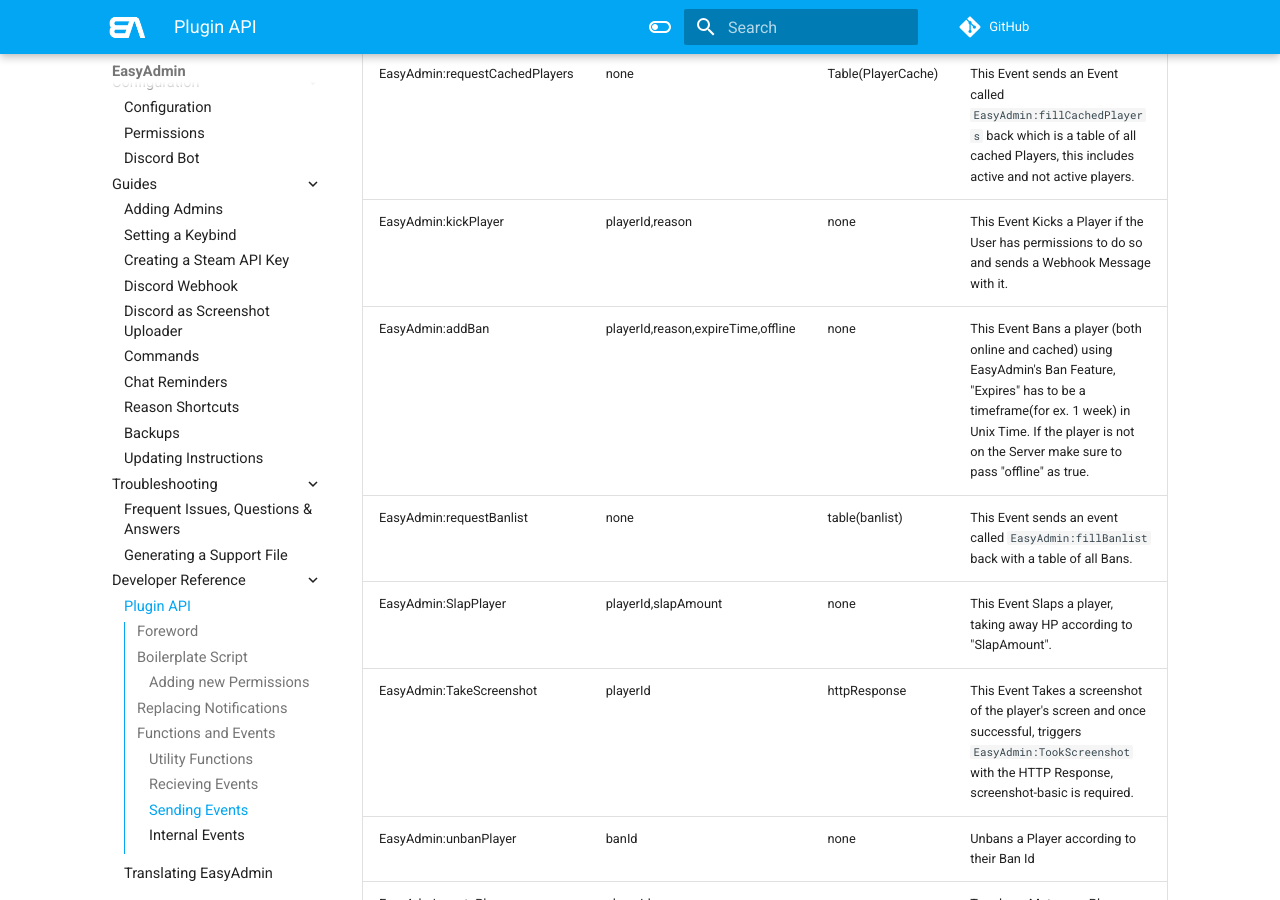
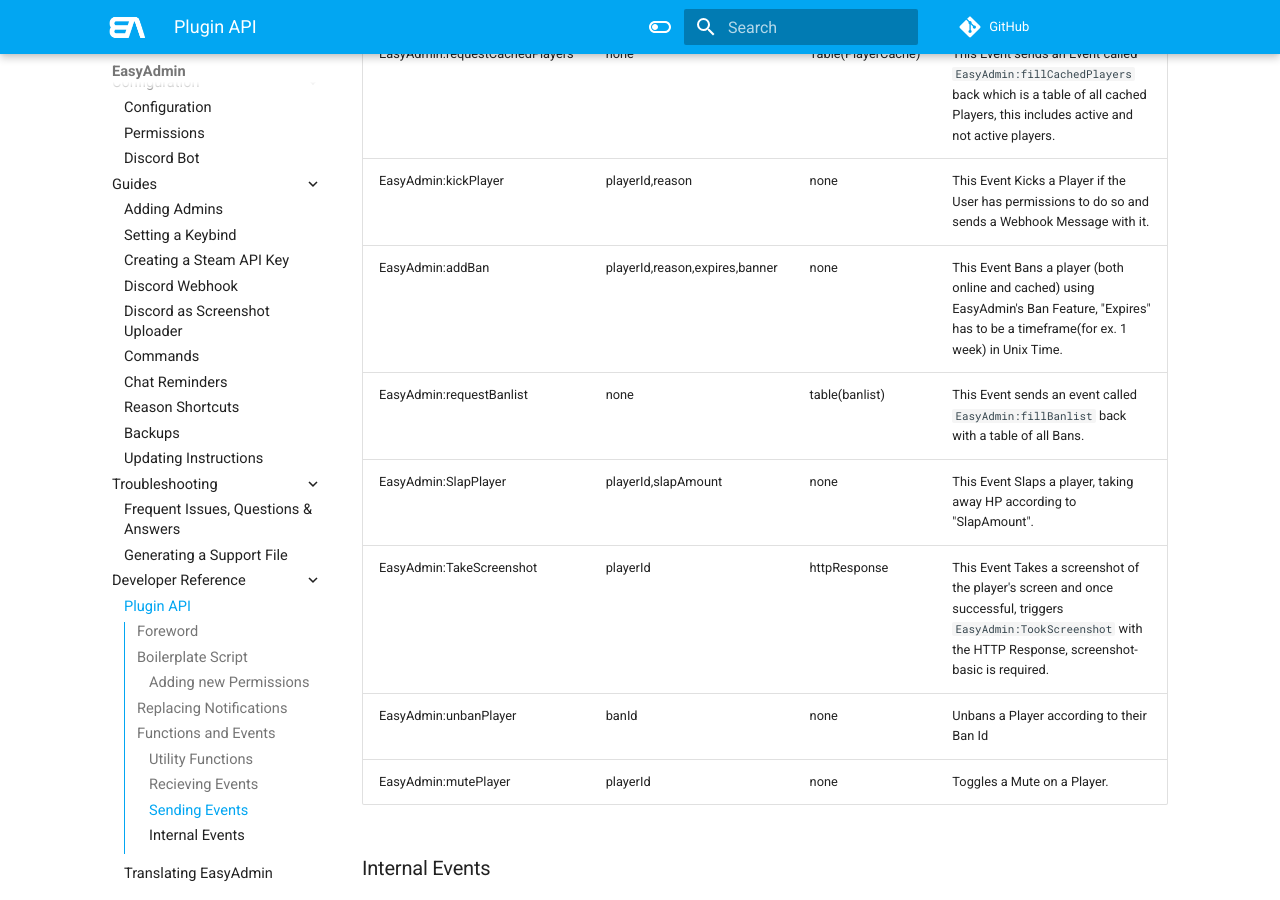
Before and after one commit to Blumlaut/EasyAdmin-docs, an MkDocs documentation site: the page built from docs/plugins.md, in a window 1280 px wide and 900 px high, scrolled down 4043 px. Built offline with MkDocs 1.6.1 and Material for MkDocs 9.7.7, drawn with Linux system fonts in a browser that asks for light colours; comment, search, counter and statistics services are not loaded.

Commit message:
Update plugins.md

```diff
--- a/docs/plugins.md
+++ b/docs/plugins.md
@@ -132,7 +132,7 @@ EasyAdmin has a powerful API with which you can already do lots of things, here
 | EasyAdmin:GetInfinityPlayerList | none                               | Table(PlayerCache) | This Event sends a Clientside event with the same name back, containing a Table of all Players                                                                                                                         |
 | EasyAdmin:requestCachedPlayers  | none                               | Table(PlayerCache) | This Event sends an Event called `EasyAdmin:fillCachedPlayers` back which is a table of all cached Players, this includes active and not active players.                                                               |
 | EasyAdmin:kickPlayer            | playerId,reason                    | none               | This Event Kicks a Player if the User has permissions to do so and sends a Webhook Message with it.                                                                                                                    |
-| EasyAdmin:addBan                | playerId,reason,expireTime,offline | none               | This Event Bans a player (both online and cached) using EasyAdmin's Ban Feature, "Expires" has to be a timeframe(for ex. 1 week) in Unix Time. If the player is not on the Server make sure to pass "offline" as true. |
+| EasyAdmin:addBan                | playerId,reason,expires,banner | none               | This Event Bans a player (both online and cached) using EasyAdmin's Ban Feature, "Expires" has to be a timeframe(for ex. 1 week) in Unix Time. |
 | EasyAdmin:requestBanlist        | none                               | table(banlist)     | This Event sends an event called `EasyAdmin:fillBanlist` back with a table of all Bans.                                                                                                                                |
 | EasyAdmin:SlapPlayer            | playerId,slapAmount                | none               | This Event Slaps a player, taking away HP according to "SlapAmount".                                                                                                                                                   |
 | EasyAdmin:TakeScreenshot        | playerId                           | httpResponse       | This Event Takes a screenshot of the player's screen and once successful, triggers `EasyAdmin:TookScreenshot` with the HTTP Response, screenshot-basic is required.                                                    |
```
